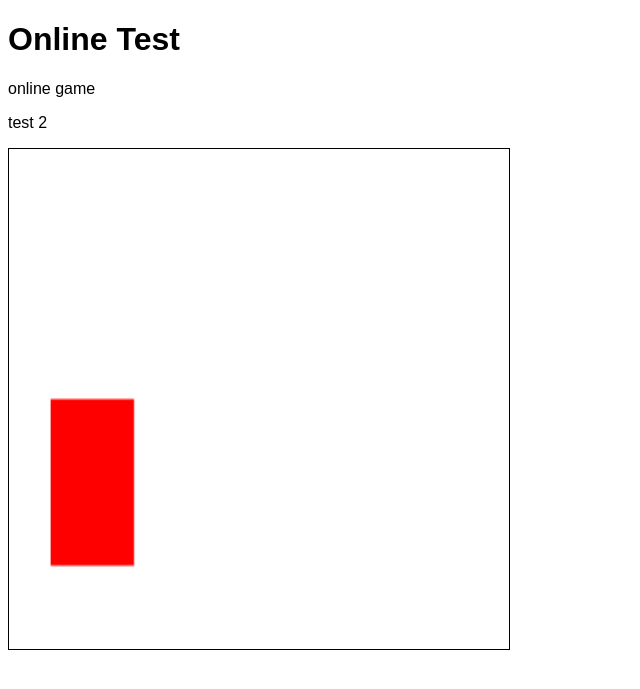
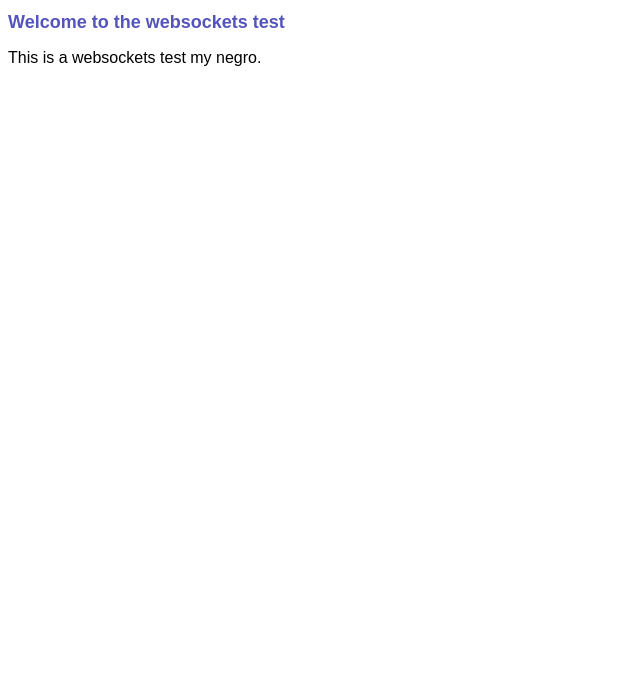
Before and after one commit to cspeloso/online-test, a PHP site: a page that, after the commit, uses websockets test/index.php in a window 1280 px wide. Shown: the top 689 px of the page, without its empty margins (0-640 px from the left). Run offline with PHP 8.4, Linux system fonts and the light colour scheme.

Commit message:
websockets

```diff
--- a/index.php
+++ b/index.php
@@ -13,12 +13,9 @@
     <h1>Online Test</h1>
     <p>online game</p>
     <p>test 2</p>
+    <a href='/websockets test/index.php'>Click here to go to the websockets test</a>
 
-    <canvas id='game_canvas'>
-
-
-
-    </canvas>
+    <canvas id='game_canvas'></canvas>
 
     <script src="https://code.jquery.com/jquery-3.6.1.min.js" integrity="sha256-o88AwQnZB+VDvE9tvIXrMQaPlFFSUTR+nldQm1LuPXQ=" crossorigin="anonymous"></script>
     <script src='scripts/script.js'></script>
--- /dev/null
+++ b/websockets test/index.php
@@ -0,0 +1,17 @@
+<!DOCTYPE html>
+<html lang="en">
+<head>
+    <meta charset="UTF-8">
+    <meta http-equiv="X-UA-Compatible" content="IE=edge">
+    <meta name="viewport" content="width=device-width, initial-scale=1.0">
+    <title>Websockets Test</title>
+    <link rel='stylesheet' href='style.css' />
+</head>
+<body>
+    <h1>Welcome to the websockets test</h1>
+    <p>This is a websockets test my negro.</p>
+
+
+
+</body>
+</html>
--- /dev/null
+++ b/websockets test/style.css
@@ -0,0 +1,7 @@
+body {
+    font-family:Arial, Helvetica, sans-serif;
+}
+h1 {
+    color:rgb(84, 84, 189);
+    font-size:large;
+}
```
Also changed, not shown: pages/assets/gitpull.php (deleted, +0 -16 lines), websockets test/package.json (added, +12 -0 lines).
